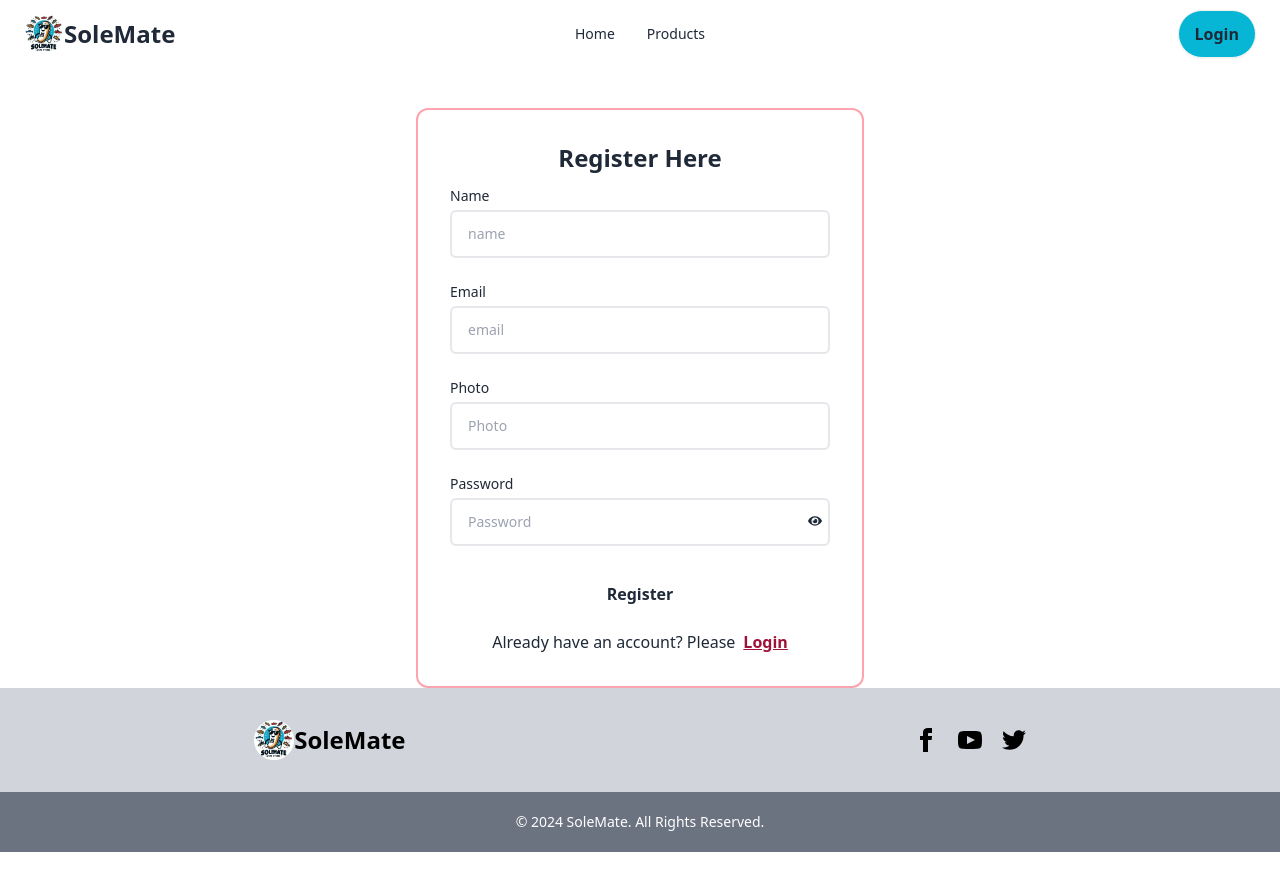
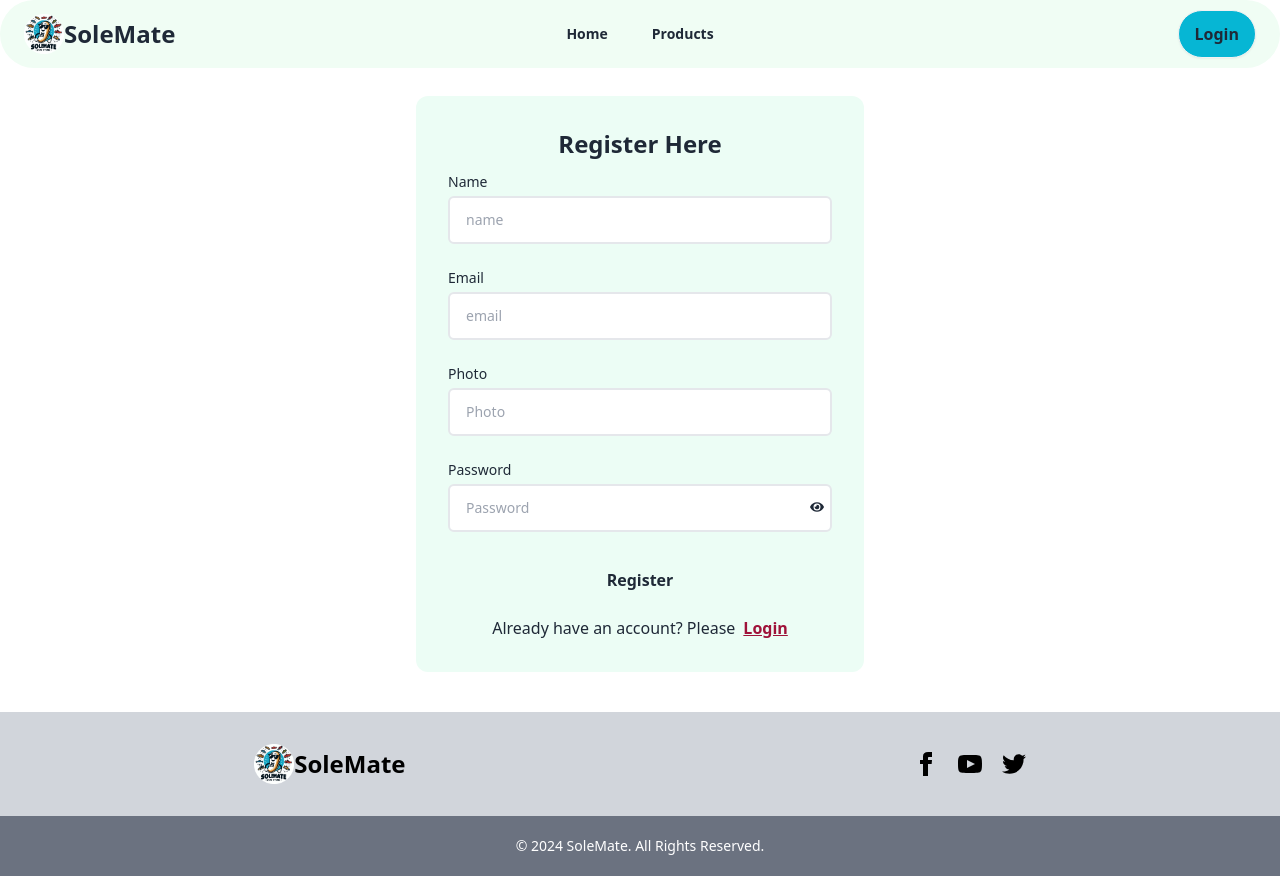
Before and after one commit to Sahed96/SoleMate-client, a React (Vite) app: page /register in a window 1280 px wide. Before the commit the page ends 852 px from the top, so only its background shows below. Built offline with nearby package versions, Linux system fonts and the light colour scheme; no server answers.

Commit message:
responsive ok

```diff
--- a/src/Components/Cards.jsx
+++ b/src/Components/Cards.jsx
@@ -5,7 +5,7 @@ import Star from "./Star";
 
 const Cards = ({ product }) => {
   return (
-    <div className="grid grid-cols-3 gap-6 mt-6">
+    <div className="grid lg:grid-cols-3 md:grid-cols-2 sm:grid-cols-1 gap-6 mt-2 lg:mt-6">
       {product.map((item, idx) => (
         <div
           key={idx}
--- a/src/Components/Sort.jsx
+++ b/src/Components/Sort.jsx
@@ -1,12 +1,12 @@
 /* eslint-disable react/prop-types */
 const Sort = ({ handleSort }) => {
   return (
-    <div>
+    <div className="lg:mr-4 mr-0">
       <select
         onChange={(e) => handleSort(e.target.value)}
         name="sort"
         id="sort"
-        className="select select-accent w-full max-w-xs"
+        className="select select-accent w-full  max-w-xs"
       >
         <option>sort by</option>
         <option value="low">Low to High</option>
--- a/src/Root/Root.jsx
+++ b/src/Layout/Root.jsx
@@ -1,15 +1,17 @@
 import { Outlet } from "react-router-dom";
 import Navbar from "../Shared/Navbar";
 import Footer from "../Shared/Footer";
+import { Toaster } from "react-hot-toast";
 
 const Root = () => {
   return (
     <div>
-      <div className="max-w-[1280px] mx-auto">
+      <div className="max-w-[1440px] mx-auto">
         <Navbar />
         <Outlet />
       </div>
       <Footer />
+      <Toaster />
     </div>
   );
 };
--- a/src/Pages/Home/Home.jsx
+++ b/src/Pages/Home/Home.jsx
@@ -2,14 +2,15 @@ import { Link } from "react-router-dom";
 
 const Home = () => {
   return (
-    <div className="flex flex-col items-center justify-center h-screen bg-gray-100">
-      <h1 className="text-5xl font-bold text-gray-800 mb-6">
-        Discover Your Perfect Pair at{" "}
+    <div className="flex flex-col items-center text-center justify-center h-screen ">
+      <h1 className="text-6xl font-bold text-gray-800 mb-6">
+        Discover Your Perfect Pair <br /> at{" "}
         <span className="text-blue-500">SoleMate</span>
       </h1>
       <p className="text-xl text-gray-600 mb-10 text-center">
-        Where comfort meets style, and every step tells a story. Explore our
-        latest collection to find shoes that are just as unique as you are.
+        Where comfort meets style, and every step tells a story. <br /> Explore
+        our latest collection to find shoes that <br /> are just as unique as
+        you are.
       </p>
       <Link
         to="/products"
--- a/src/Pages/LoginPage/Login.jsx
+++ b/src/Pages/LoginPage/Login.jsx
@@ -52,7 +52,7 @@ const Login = () => {
         <title>Login- SoleMate</title>
         <link rel="canonical" href="http://mysite.com/example" />
       </Helmet>
-      <div className="w-full max-w-md p-8 mx-auto mt-20 lg:mt-10 space-y-3 rounded-xl border-2 border-rose-400 dark:text-gray-800">
+      <div className="w-full max-w-md p-8 mx-auto mt-4 lg:mt-7 space-y-3 mb-10 rounded-xl bg-emerald-50 dark:text-gray-800">
         <h1 className="text-2xl font-bold text-center">Login</h1>
         <form onSubmit={handleSubmit(onSubmit)} className="space-y-6">
           <div className="space-y-1 text-sm">
@@ -98,7 +98,7 @@ const Login = () => {
               </a>
             </div>
           </div>
-          <button className="block px-5 py-3 text-center mx-auto rounded-full font-semibold bg-rose-400 hover:bg-red-500 hover:text-white hover:font-bold">
+          <button className="block px-5 py-3 text-center mx-auto rounded-full font-semibold bg-cyan-400 hover:bg-cyan-500 hover:text-white hover:font-bold">
             Sign in
           </button>
         </form>
--- a/src/Pages/Products/Products.jsx
+++ b/src/Pages/Products/Products.jsx
@@ -52,8 +52,8 @@ const Products = () => {
   };
 
   return (
-    <div className="flex">
-      <div className="w-[20%] min-h-screen">
+    <div className="lg:flex">
+      <div className="lg:w-[20%] w-full  lg:min-h-screen">
         <div className="max-h-56 bg-slate-200 px-8 pt-2 rounded-xl mx-5 mt-4">
           <Category handleChange={handleChange} />
         </div>
@@ -61,8 +61,8 @@ const Products = () => {
           <Price handlePrice={handlePrice} />
         </div>
       </div>
-      <div className="w-[80%] p-6">
-        <div className="flex justify-between">
+      <div className="lg:w-[80%] w-full p-6">
+        <div className="flex gap-3 lg:gap-0 justify-between">
           <form>
             <Search handleSearch={handleSearch} />
           </form>
--- a/src/Pages/RegisterPage/Register.jsx
+++ b/src/Pages/RegisterPage/Register.jsx
@@ -61,7 +61,7 @@ const Register = () => {
         <title>Register- SoleMate</title>
         <link rel="canonical" href="http://mysite.com/example" />
       </Helmet>
-      <div className="w-full max-w-md p-8 mx-auto mt-20 lg:mt-10 space-y-3 border-2 border-rose-300 rounded-xl dark:text-gray-800">
+      <div className="w-full max-w-md p-8 mx-auto mt-4 lg:mt-7 space-y-3 bg-emerald-50 mb-10 rounded-xl dark:text-gray-800">
         <h1 className="text-2xl font-bold text-center">Register Here</h1>
         <form
           onSubmit={handleSubmit(onSubmit)}
@@ -161,7 +161,7 @@ const Register = () => {
             </span>
           </div>
 
-          <button className="block mx-auto p-3 text-center font-semibold rounded-full dark:bg-rose-400 hover:bg-rose-500 hover:text-white hover:font-bold">
+          <button className="block mx-auto p-3 text-center font-semibold rounded-full dark:bg-cyan-400 hover:bg-cyan-500 hover:text-white hover:font-bold">
             Register
           </button>
         </form>
--- a/src/Pages/SocialLogin/SocialLogin.jsx
+++ b/src/Pages/SocialLogin/SocialLogin.jsx
@@ -1,6 +1,7 @@
 import { useNavigate } from "react-router-dom";
 import useAuth from "../../Hooks/useAuth";
 import useAxiosPublic from "../../Hooks/useAxiosPublic";
+import { FcGoogle } from "react-icons/fc";
 
 const SocialLogin = () => {
   const { googleLogin } = useAuth();
@@ -18,7 +19,7 @@ const SocialLogin = () => {
       };
       axiosPublic.post("/users", userInfo).then((res) => {
         console.log(res.data);
-        navigate("/");
+        navigate("/products");
       });
     });
   };
@@ -30,11 +31,14 @@ const SocialLogin = () => {
         aria-label="Log in with Google"
         className="p-3 rounded-sm"
       >
-        <img
+        <p className="text-5xl">
+          <FcGoogle />
+        </p>
+        {/* <img
           className="h-10 w-10"
           src="https://i.imgur.com/7EJXDUm.png"
           alt=""
-        />
+        /> */}
       </button>
     </div>
   );
--- a/src/Shared/Navbar.jsx
+++ b/src/Shared/Navbar.jsx
@@ -7,16 +7,16 @@ const Navbar = () => {
 
   const navList = (
     <>
-      <li>
+      <li className="hover:bg-cyan-300 rounded-full">
         <Link to="/">Home</Link>
       </li>
-      <li>
+      <li className="hover:bg-cyan-300 rounded-full">
         <Link to="/products">Products</Link>
       </li>
     </>
   );
   return (
-    <div className="navbar bg-base-100 px-6">
+    <div className="navbar bg-green-50 rounded-full px-6">
       <div className="navbar-start">
         <div className="dropdown">
           <div tabIndex={0} role="button" className="btn btn-ghost lg:hidden">
@@ -37,7 +37,7 @@ const Navbar = () => {
           </div>
           <ul
             tabIndex={0}
-            className="menu menu-sm dropdown-content bg-base-100 rounded-box z-[1] mt-3 w-52 p-2 shadow"
+            className="menu menu-sm dropdown-content rounded-box z-[1] mt-3 w-52 p-2 shadow"
           >
             {navList}
           </ul>
@@ -48,7 +48,7 @@ const Navbar = () => {
         </div>
       </div>
       <div className="navbar-center hidden lg:flex">
-        <ul className="menu menu-horizontal px-1">{navList}</ul>
+        <ul className="menu menu-horizontal font-bold gap-3 px-1">{navList}</ul>
       </div>
       <div className="navbar-end">
         {user ? (
--- a/src/main.jsx
+++ b/src/main.jsx
@@ -4,7 +4,7 @@ import "./index.css";
 import { createBrowserRouter, RouterProvider } from "react-router-dom";
 import { QueryClient, QueryClientProvider } from "@tanstack/react-query";
 
-import Root from "./Root/Root";
+import Root from "./Layout/Root";
 import ErrorPage from "./Pages/ErrorPage/ErrorPage";
 import Home from "./Pages/Home/Home";
 import Products from "./Pages/Products/Products";
```
